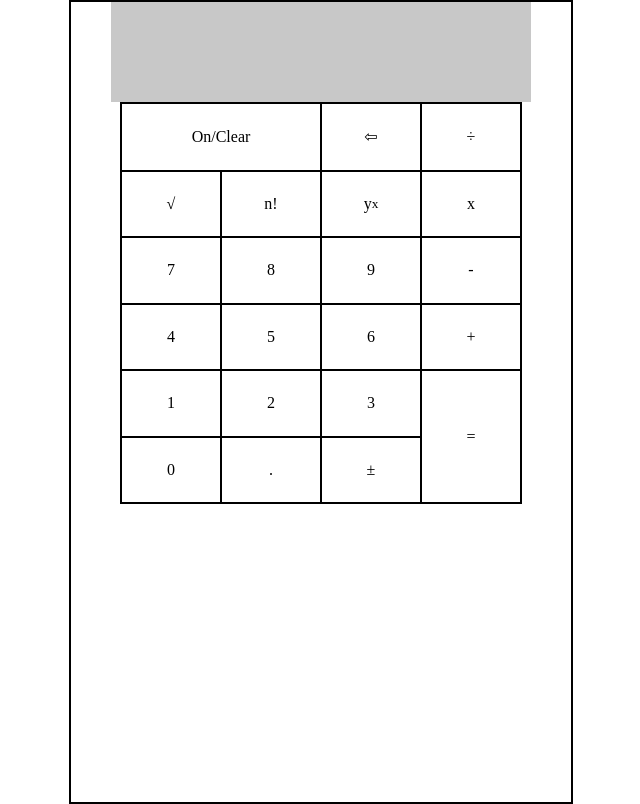
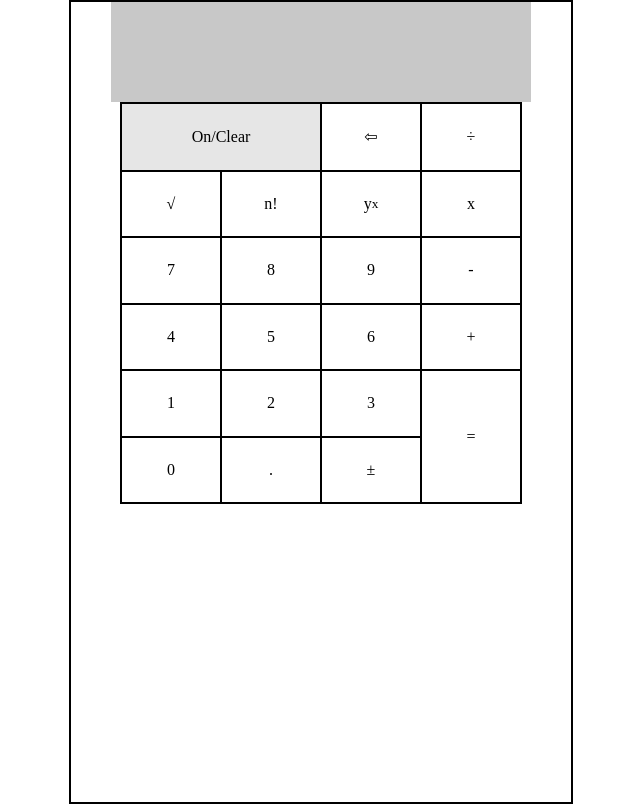
Before and after one commit to DannyJonak/Calculator, a plain HTML site: page index.html in a window 1280 px wide. In both pictures the pointer is over the element "On/Clear". Shown: the whole page, without its empty margins (319-959 px from the left). Drawn offline with Linux system fonts and the light colour scheme.

Commit message:
add hover effect to keys

```diff
--- a/styles.css
+++ b/styles.css
@@ -34,6 +34,7 @@ body {
     width: 400px;
     height: 400px;
     border: 1px solid black;
+    background-color: black;
 }
 
 #clear {
@@ -54,4 +55,9 @@ body {
     align-items: center;
     border: 1px solid black;
     cursor: default;
+    background-color: white;
 }
+
+.key:hover {
+    opacity: 0.9;
+}
```
